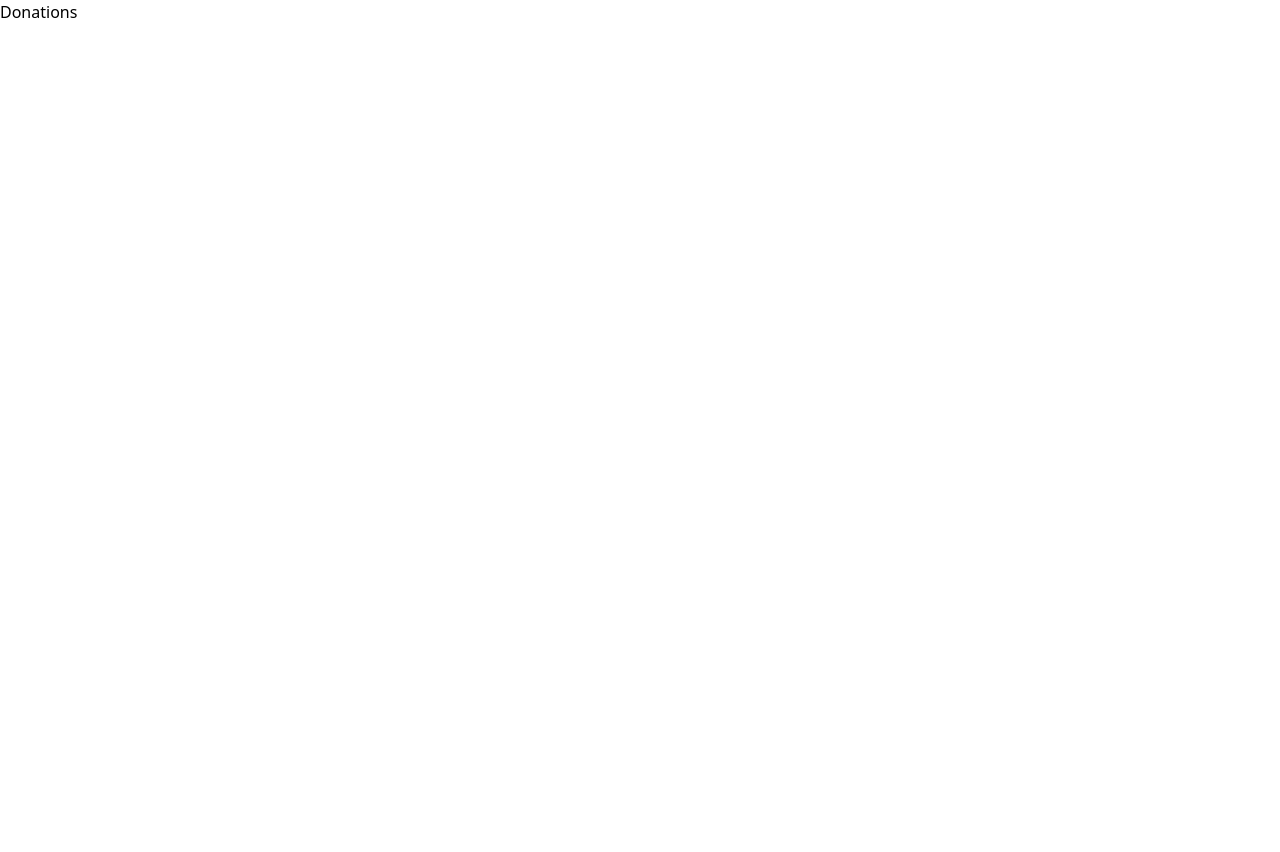
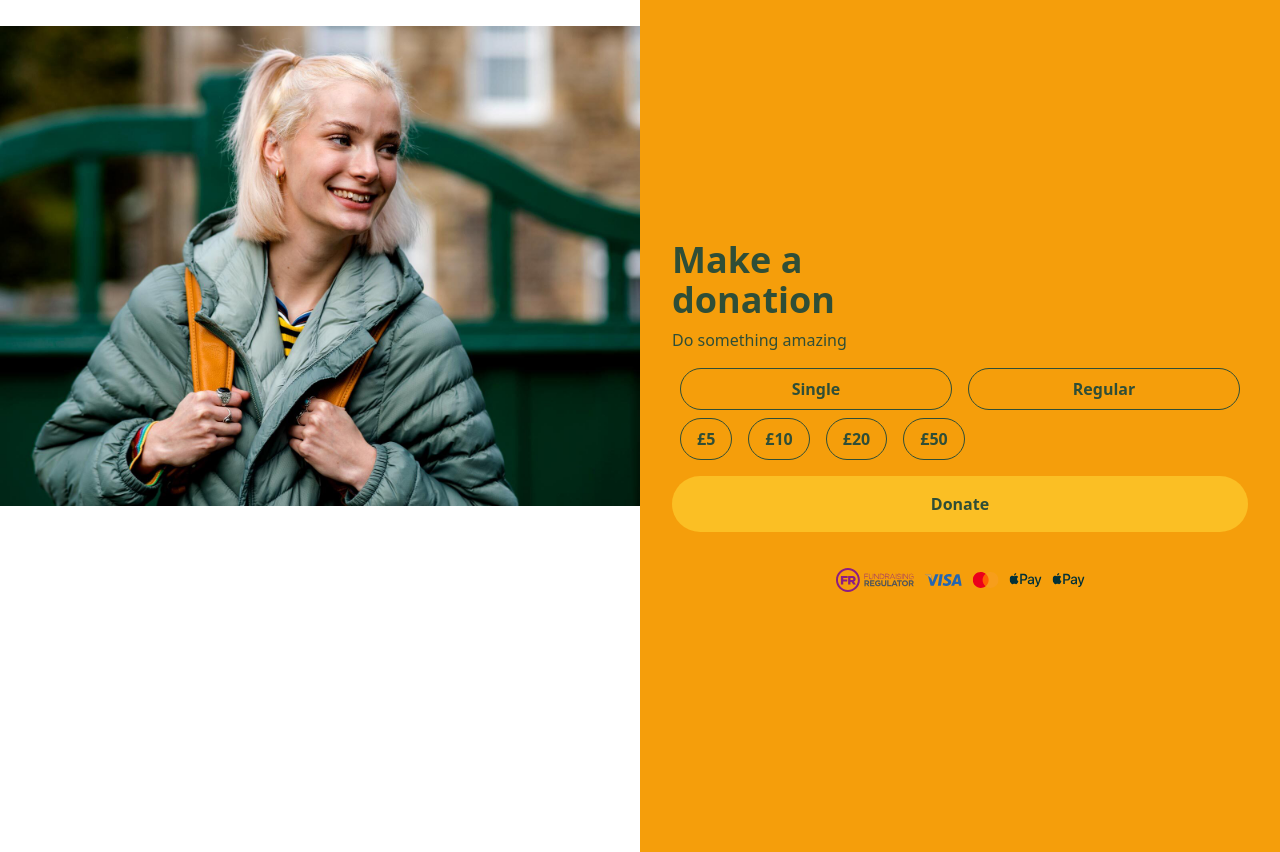
Before and after one commit to nish1013/react-typescript-gatsby, a Gatsby site: page /donations in a window 1280 px wide. Before the commit the page ends 800 px from the top, so only its background shows below. Built offline with nearby package versions, Linux system fonts and the light colour scheme; Gatsby itself is replaced by a stand-in of ours.

Commit message:
added initial components for donations page

```diff
--- /dev/null
+++ b/src/components/container/Container.js
@@ -0,0 +1,12 @@
+import * as React from "react"
+import DonationPanel from "../donation-panel/DonationPanel";
+import ImagePanel from "../image-panel/ImagePanel";
+
+export default function Container() {
+  return (
+    <div className="flex flex-wrap items-center justify-center">
+      <ImagePanel />
+      <DonationPanel />
+    </div>
+  );
+}
--- /dev/null
+++ b/src/components/donation-panel/DonationPanel.js
@@ -0,0 +1,32 @@
+import * as React from "react"
+import "./styles.css";
+import PaymentOptions from "../payment-options/PaymentOptions";
+
+export default function DonationPanel() {
+  //TODO organise tailwindcss
+  const classRegular =
+    "Button w-1/2 border hover:text-white font-bold my-2 mx-2 py-2 px-4 rounded-full";
+  const classValueBtns =
+    "Button w-50 border hover:text-white font-bold mx-2 py-2 px-4 rounded-full";
+  const classDonateBtn =
+    "DonateButton w-full bg-amber-400 hover:bg-amber-500 font-bold my-4 py-4 px-4 rounded-full";
+  return (
+    <div className="DonationPanel flex flex-col justify-center justify-items-center py-60 px-8 bg-amber-500 sm:w-full md:w-full lg:w-1/2 xl:w-1/2 2xl:w-1/2 lg:min-h-screen xl:min-h-screen 2xl:min-h-screen">
+      <h1 className="text-4xl font-bold">Make a</h1>
+      <h1 className="text-4xl font-bold">donation</h1>
+      <p className="py-2">Do something amazing</p>
+      <div className="flex justify-even">
+        <button className={classRegular}>Single</button>
+        <button className={classRegular}>Regular</button>
+      </div>
+      <div>
+        <button className={classValueBtns}>£5</button>
+        <button className={classValueBtns}>£10</button>
+        <button className={classValueBtns}>£20</button>
+        <button className={classValueBtns}>£50</button>
+      </div>
+      <button className={classDonateBtn}>Donate</button>
+      <PaymentOptions />
+    </div>
+  );
+}
--- /dev/null
+++ b/src/components/donation-panel/styles.css
@@ -0,0 +1,22 @@
+.Button {
+  color: cadetblue;
+}
+
+.DonationPanel {
+  background-color: #e9edeb;
+  color: #2f4e37;
+}
+
+.Button {
+  border-color: #2f4e37;
+  color: #2f4e37;
+}
+
+.Button:hover {
+  border-color: #2f4e37;
+  background-color: #2f4e37;
+}
+
+.DonateButton {
+  color: #2f4e37;
+}
--- /dev/null
+++ b/src/components/image-panel/ImagePanel.js
@@ -0,0 +1,14 @@
+import * as React from "react"
+import image from "../../images/donation-photo.jpg"
+export default function ImagePanel() {
+  return (
+    <div className="sm:w-full md:w-full lg:w-1/2 xl:w-1/2 2xl:w-1/2 min-h-screen">
+      <img
+        className="object-contain md:object-scale-down"
+        alt="donations"
+        src={image}
+      />
+    </div>
+  );
+  //  className="lg:object-scale sm:w-full md:w-full lg:w-1/2 xl:w-1/2 2xl:w-1/2 min-h-screen
+}
--- /dev/null
+++ b/src/components/payment-options/PaymentOptions.js
@@ -0,0 +1,17 @@
+import * as React from "react"
+import Fundraising from "../../images/logos/Fundraising Regulator.svg"
+import Visa from "../../images/logos/Visa.svg"
+import Mastercard from "../../images/logos/Mastercard.svg"
+import ApplePay from "../../images/logos/Apple Pay.svg"
+import GooglePay from "../../images/logos/Apple Pay.svg"
+export default function PaymentOptions() {
+  return (
+    <div className="flex justify-center flex-wrap-reverse gap-x-2.5 p-5">
+      <img alt="Fundraising Regulator" src={Fundraising} />
+      <img alt="Visa" src={Visa} />
+      <img alt="Mastercard" src={Mastercard} />
+      <img alt="Apple Pay" src={ApplePay} />
+      <img alt="Google Pay" src={GooglePay}/>
+    </div>
+  );
+}
--- a/src/pages/donations.js
+++ b/src/pages/donations.js
@@ -1,6 +1,7 @@
 import * as React from "react";
+import Container from "../components/container/Container";
 const DonatonsPage = () =>{
-    return <p>Donations</p>;
+    return <Container/>;
 }
 
 export default DonatonsPage;
```
Also changed, not shown: 1 other file.
